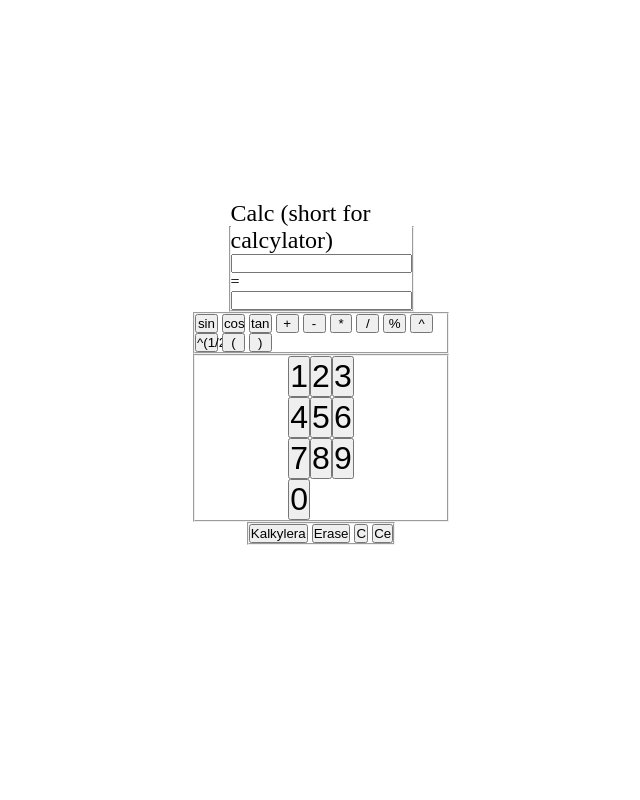
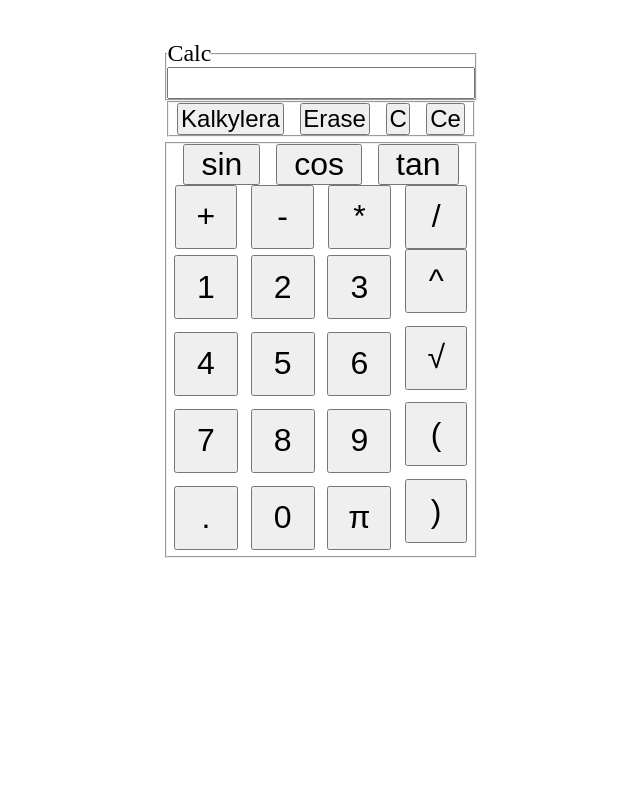
Before and after one commit to Neckora/kalkylator, a PHP site: page / in a window 1280 px wide. Shown: the whole page, without its empty margins (319-959 px from the left). Run offline with PHP 8.4, Linux system fonts and the light colour scheme; some libraries are stand-ins or nearby versions.

Commit message:
more css

```diff
--- a/index.php
+++ b/index.php
@@ -13,43 +13,53 @@
     <main class="calcylator">
         <div class="center">
             <fieldset class="calc">
-                <legend>Calc (short for calcylator)</legend>
-                <input type="text" id="toCalc"> =
-                <input id="sum"></inputs>
+                <legend>Calc</legend>
+                <input type="text" id="toCalc">
             </fieldset>
         </div>
-        <fieldset class="methods">
-            <button class="trig method">sin</button>
-            <button class="trig method">cos</button>
-            <button class="trig method">tan</button>
-            <button id="add" class="method">+</button>
-            <button id="sub" class="method">-</button>
-            <button id="mult" class="method">*</button>
-            <button id="div" class="method">/</button>
-            <button id="pro" class="method">%</button>
-            <button id="pot" class="method">^</button>
-            <button id="root" class="method">^(1/2)</button>
-            <button id ="parL" class="method">(</button>
-            <button id ="parR" class="method">)</button>
-        </fieldset>
-        <fieldset class="numbers">
-            <button class="number">1</button>
-            <button class="number">2</button>
-            <button class="number">3</button>
-            <button class="number">4</button>
-            <button class="number">5</button>
-            <button class="number">6</button>
-            <button class="number">7</button>
-            <button class="number">8</button>
-            <button class="number">9</button>
-            <button class="number">0</button>
-        </fieldset>
         <div class="center">
             <fieldset class="function">
-                <button id="button">Kalkylera</button>
-                <button id="erase">Erase</button>
-                <button id="Reset">C</button>
-                <button id="Fullreset">Ce</button>
+                <button class="functions" id="button">Kalkylera</button>
+                <button class="functions" id="erase">Erase</button>
+                <button class="functions"id="Reset">C</button>
+                <button class="functions" id="Fullreset">Ce</button>
+            </fieldset>
+        </div>
+        <div class="center">
+            <fieldset class="inputs">
+                <div class="divideTrig">
+                    <button class="trig">sin</button>
+                    <button class="trig">cos</button>
+                    <button class="trig">tan</button>
+                </div>
+                <div class="dividerMethodsSimple">
+                    <button id="add" class="method">+</button>
+                    <button id="sub" class="method">-</button>
+                    <button id="mult" class="method">*</button>
+                    <button id="div" class="method">/</button>
+                </div>
+                <div class="underDivider">
+                    <div class="dividerNumbers">
+                        <button class="number" id="aa">1</button>
+                        <button class="number" id="bb">2</button>
+                        <button class="number" id="cc">3</button>
+                        <button class="number" id="dd">4</button>
+                        <button class="number" id="ee">5</button>
+                        <button class="number" id="ff">6</button>
+                        <button class="number" id="gg">7</button>
+                        <button class="number" id="hh">8</button>
+                        <button class="number" id="ii">9</button>
+                        <button class="number" id="jj">.</button>
+                        <button class="number" id="kk">0</button>
+                        <button class="number" id="ll">π</button>
+                    </div>
+                    <div class="dividerMethodsAdvanced">
+                        <button id="pot" class="method">^</button>
+                        <button id="root" class="method">√</button>
+                        <button id ="parL" class="method">(</button>
+                        <button id ="parR" class="method">)</button>
+                    </div>
+                </div>
             </fieldset>
         </div>
     </main>
--- a/script.js
+++ b/script.js
@@ -2,23 +2,24 @@ const radians = {
     sin: math.sin, cos: math.cos, tan: math.tan,
 };
 
-let allMethods = {
+let specialOperations = {
     "+" : "+",
     "-" : "-",
     "*" : "*",
     "/" : "/",
-    "%" : "/100",
     "^" : "**",
-    "^(1/2)" : "**(1/2)",
+    "√" : "sqrt(",
     "(" : "(",
     ")" : ")",
     "sin" : "sin(",
     "cos" : "cos(",
-    "tan" : "tan("
+    "tan" : "tan(",
+    "π" : "pi",
+    "." : "."
 }
 
 for (let i = 0; i <= 9; i++) {
-    allMethods[i] = String(i);
+    specialOperations[i] = String(i);
 }
 
 let calced = false;
@@ -35,7 +36,6 @@ function init(event){
 
 function onClick(event){
     let toCalc = document.getElementById("toCalc");
-    let display = document.getElementById("sum");
 
     if (event.currentTarget.textContent == "Kalkylera"){
         calc();
@@ -52,11 +52,11 @@ function onClick(event){
     } else{
         if (calced == true){
             toCalc.value = "";
-            let textExpertion =  toCalc.value + allMethods[this.textContent.trim()];
+            let textExpertion =  toCalc.value + specialOperations[this.textContent.trim()];
             calced = false;
             toCalc.value = textExpertion;
         } else{
-            let textExpertion =  toCalc.value + allMethods[this.textContent.trim()];
+            let textExpertion =  toCalc.value + specialOperations[this.textContent.trim()];
             toCalc.value = textExpertion;
         }
     };
@@ -70,7 +70,7 @@ function calc(){
             display.value = ("error: empty input");
         }
         else{
-        display.value = math.format(math.evaluate(toCalc.value), { precision: 12 });
+        toCalc.value = math.format(math.evaluate(toCalc.value), { precision: 12 });
         calced = true;
         }
     } catch (e){
--- a/style.css
+++ b/style.css
@@ -1,3 +1,7 @@
+:root{
+    --uni_width: 24vw;
+}
+
 *{
     padding: 0px;
     margin: 0px;
@@ -10,23 +14,79 @@ body{
     width: 100dvw;
 }
 main{
-    height: 50dvh;
+    height: 90dvh;
     width: 20dvw;
 }
+input{
+    font-size: 1.5rem;
+}
 .calc{
-    width: 13dvw;
+    width: var(--uni_width);
+}
+input{
+    width: var(--uni_width);
+}
+.function{
+    width: var(--uni_width);
+    display: grid;
+    grid-template-columns: repeat(4, auto);
+}
+.functions{
+    font-size: 1.5rem;
+    margin-left: 0.5rem;
+    margin-right: 0.5rem;
+}
+.inputs{
+    margin: 0.3rem;
+    display: flex;
+    flex-direction: column;
+    flex-grow: 5;
+}
+.divideTrig{
+    display: grid;
+    place-content: center;
+    grid-template-columns: repeat(3, auto);
+}
+.dividerMethodsSimple{
+    display: grid;
+    place-content: center;
+    grid-template-columns: repeat(4, auto);
+}
+.underDivider{
+    display: flex;
+    flex-direction: row;
+}
+.dividerMethodsAdvanced{
+    display: grid;
+    grid-template-columns: repeat(1, auto);
+}
+.dividerNumbers{
+    display: grid;
+    grid-template-areas:
+    "aa bb cc"
+    "dd ee ff"
+    "gg hh ii"
+    "jj kk ll";
+}
+.number{
+    width: 4rem;
+    height: 4rem;
+    font-size: 2rem;
+    margin: 0.4rem;
 }
 .method{
-    width: 9.09%;
+    width: 3.9rem;
+    height: 4rem;
+    font-size: 2rem;
+    margin-left: 0.45rem;
+    margin-right: 0.45rem;
 }
-.numbers{
-    display: grid;
-    grid-template-columns: repeat(3, auto);
-    place-content: center;
-}
-.number{
-    place-content: center;
+.trig{
     font-size: 2rem;
+    margin-left: 0.5rem;
+    margin-right: 0.5rem;
+    padding-left: 1rem;
+    padding-right: 1rem;
 }
 .center{
     display: grid;
```
